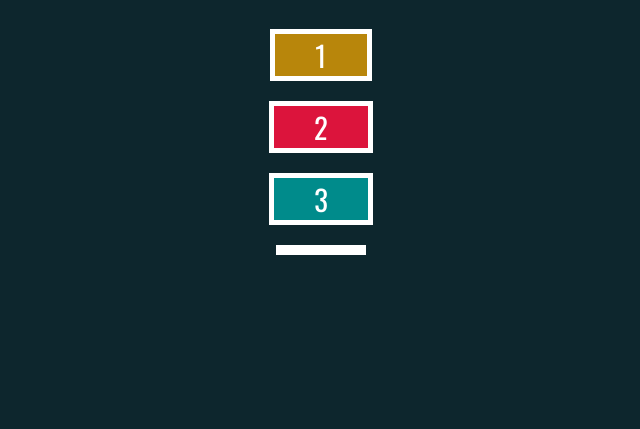
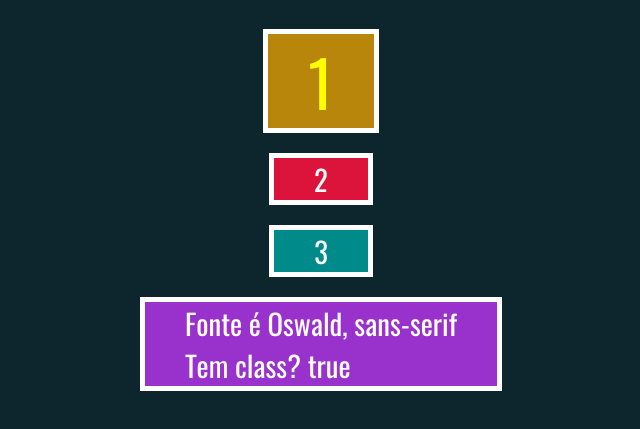
Before and after one commit to MatheusVilar1/estudies-js, a plain HTML site: page jquery/manipulandoCSS.html in a window 1280 px wide. Shown: the part 71-500 px from the top of the page, without its empty margins (319-959 px from the left). Drawn offline with Linux system fonts and the light colour scheme.

Commit message:
Manipulando css

```diff
--- a/jquery/manipulandoCSS.html
+++ b/jquery/manipulandoCSS.html
@@ -15,6 +15,22 @@
     <div id='div3'>3</div>
     <div id='resultado'></div>
     <script>
-        // ...
+        const fonte = $('#div1').css('font-family')
+        $('#resultado').append(`Fonte é ${fonte}`)
+
+        $('#div1').css('font-size', '3em')
+        $('#div1').css({ 'font-size': '3.5em', 'color': 'yellow' })
+        $('#div1').css('font-size', function () {
+            return `${2 * 2}em`
+        })
+
+        $('#div2').addClass('destaque')
+
+        const temClasse = $('#div2').hasClass('destaque')
+        $('#resultado').append(`<br>Tem class? ${temClasse}`)
+
+        $('#div2').removeClass('destaque')
+        $('#div2').toggleClass('destaque')
+        $('#div2').toggleClass('destaque')
     </script>
 </body>
```
